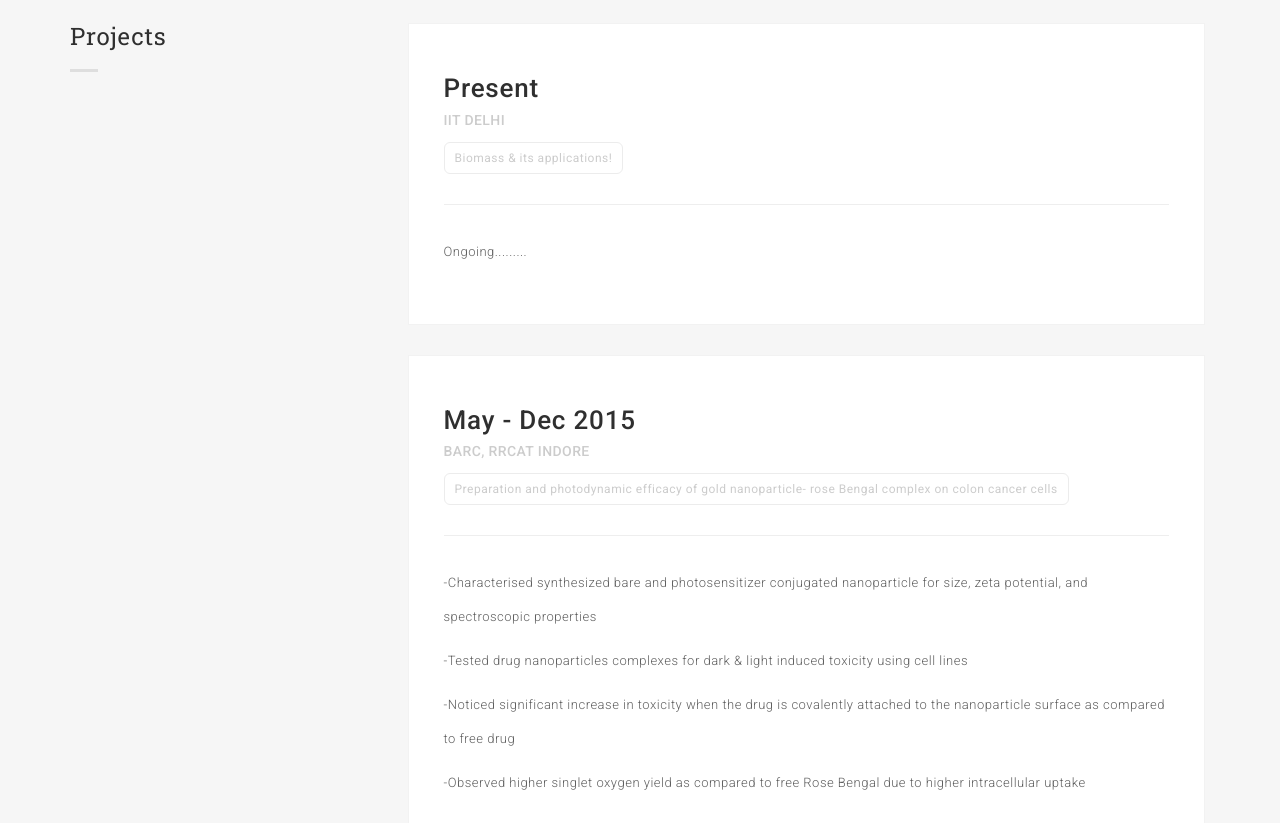
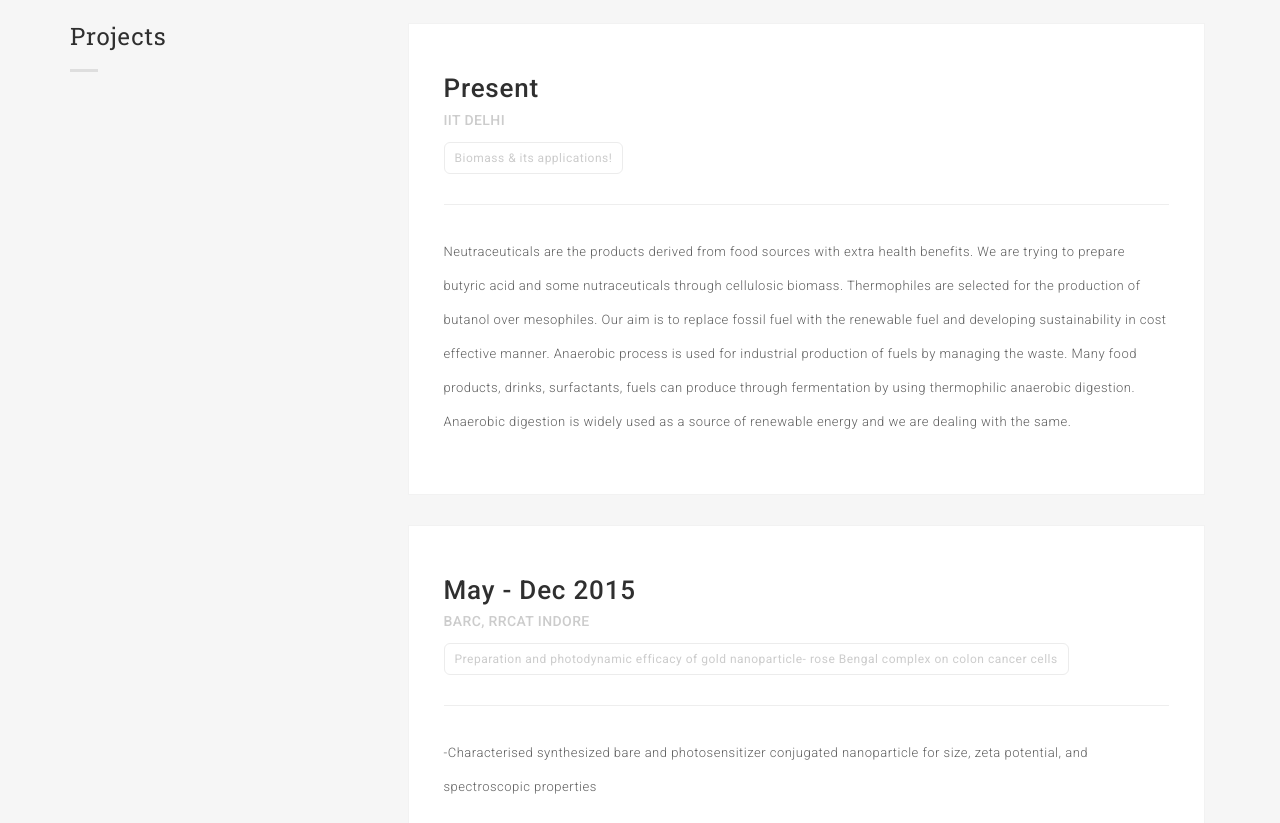
Before and after one commit to Reena-Arora/Reena-Arora.github.io, a plain HTML site: page index.html in a window 1280 px wide. Shown: the part 3253-4076 px from the top of the page. Drawn offline with Linux system fonts and the light colour scheme.

Commit message:
Project Added

```diff
--- a/index.html
+++ b/index.html
@@ -392,7 +392,8 @@
                             <hr>
                             <div class="text-detail">
                               <p>
-                                Ongoing.........
+                               Neutraceuticals are the products derived from food sources with extra health benefits. We are trying to prepare butyric acid and some nutraceuticals through cellulosic biomass. Thermophiles are selected for the production of butanol over mesophiles. Our aim is to replace fossil fuel with the renewable fuel and developing sustainability in cost effective manner. Anaerobic process is used for industrial production of fuels by managing the waste. Many food products, drinks, surfactants, fuels can produce through fermentation by using thermophilic anaerobic digestion. Anaerobic digestion is widely used as a source of renewable energy and we are dealing with the same.
+
                               </p>
                             </div>
                           </div>
```
